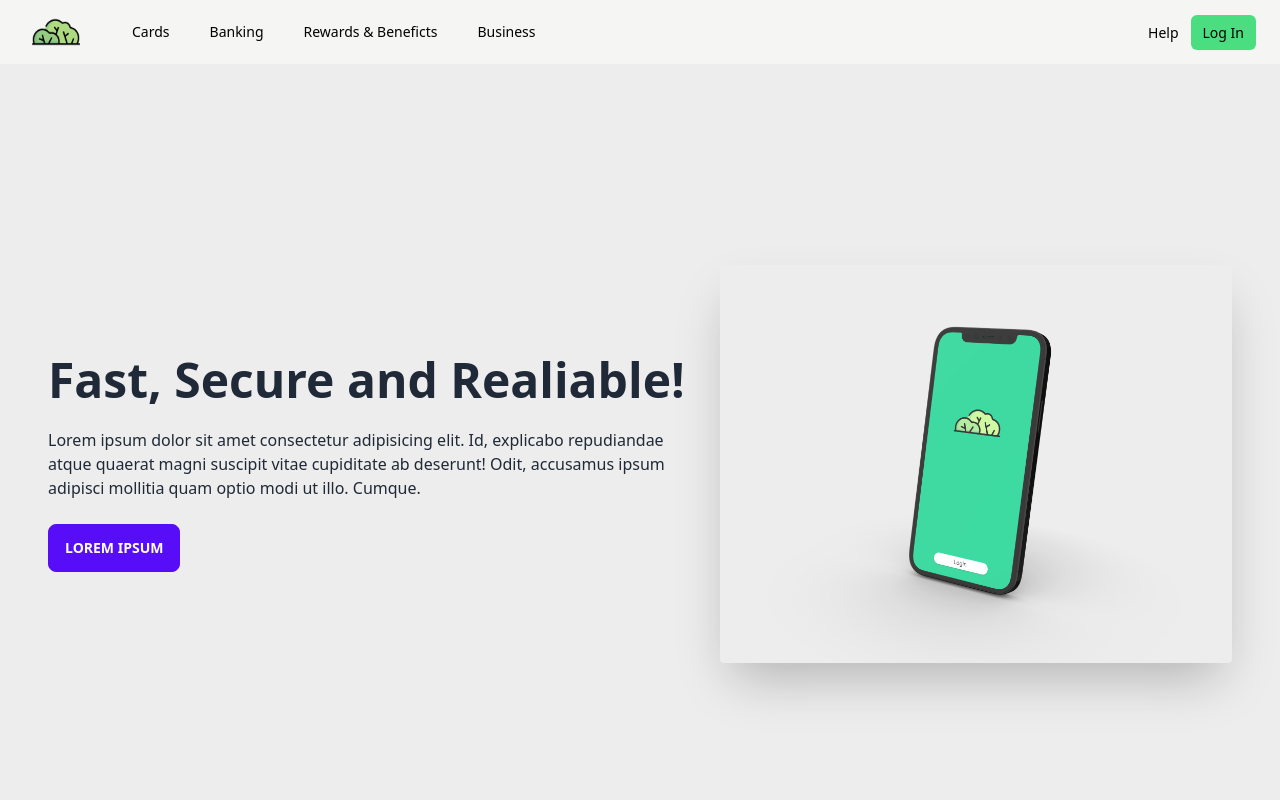
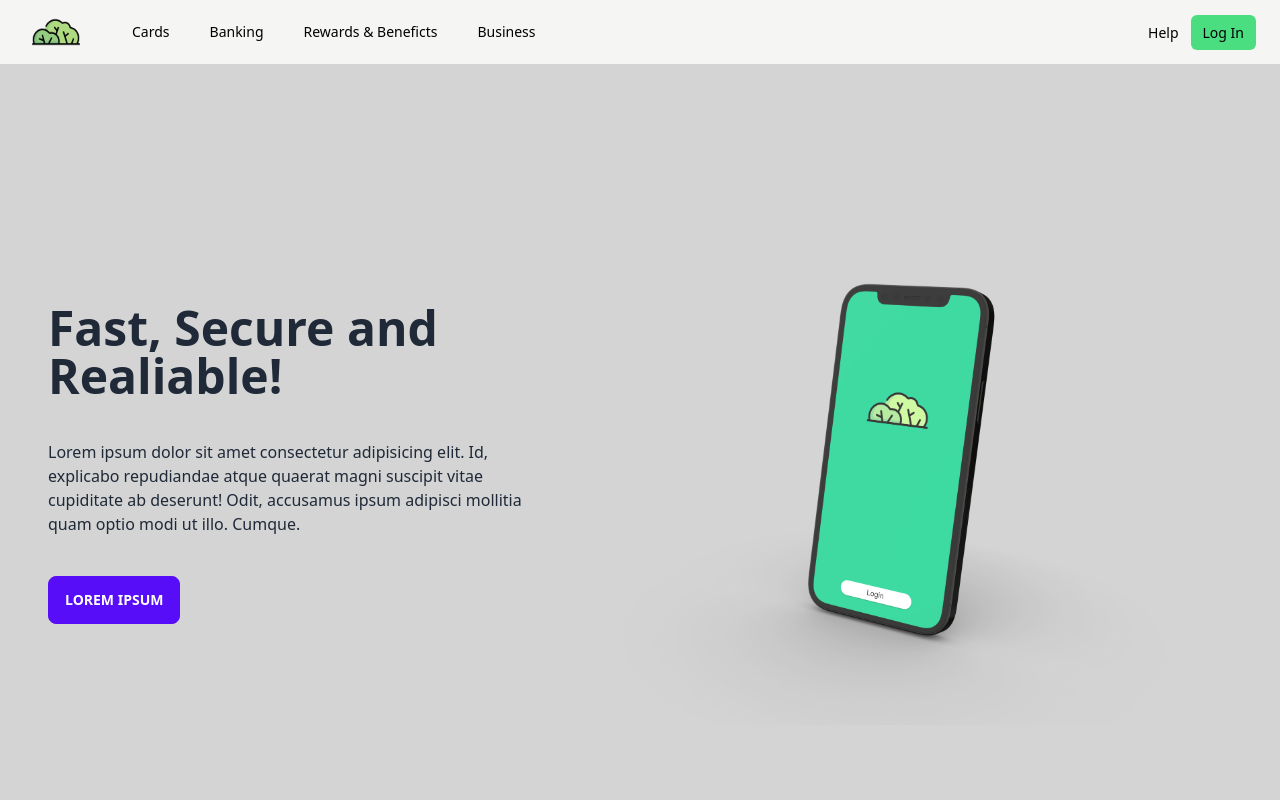
Before and after one commit to vitormiura/moitabank, a React (Vite) app in the folder web/: page / in a window 1280 px wide. Shown: the top 800 px of the page. Built offline with nearby package versions, Linux system fonts and the light colour scheme.

Commit message:
Fix things in index

```diff
--- a/web/src/pages/index.tsx
+++ b/web/src/pages/index.tsx
@@ -1,26 +1,33 @@
-import Navbar from '../../components/Navbar';
-import Footer from '../../components/Footer'
-import '../../styles/App.css'
-import Cel from "../../public/cel.png"
+import Navbar from "../../components/Navbar";
+import Footer from "../../components/Footer";
+import "../../styles/App.css";
+import Cel from "../../public/cel.png";
 
-export default function Index(){
-    return(
+export default function Index() {
+  return (
     <div>
       <Navbar />
       <div className="max-w-7xl mx-auto px-4 sm:px-6 lg:px-8">
         <div className="hero min-h-screen">
-            <div className="hero-content flex-col lg:flex-row-reverse">
-              <img src={ Cel } className="max-w-lg rounded shadow-2xl" />
+          <div className="hero-content flex-col lg:flex-row">
             <div>
-                <h1 className="text-5xl font-bold">Fast, Secure and Realiable!</h1>
-                <p className="py-6">Lorem ipsum dolor sit amet consectetur adipisicing elit. Id, explicabo repudiandae atque quaerat magni suscipit vitae cupiditate ab deserunt! Odit, accusamus ipsum adipisci mollitia quam optio modi ut illo. Cumque.
+              <h1 className="text-5xl font-bold">
+                Fast, Secure and Realiable!
+              </h1>
+              <p className="py-10">
+                Lorem ipsum dolor sit amet consectetur adipisicing elit. Id,
+                explicabo repudiandae atque quaerat magni suscipit vitae
+                cupiditate ab deserunt! Odit, accusamus ipsum adipisci mollitia
+                quam optio modi ut illo. Cumque.
               </p>
               <button className="btn btn-primary">Lorem ipsum</button>
             </div>
+
+            <img src={Cel} className="lg:max-w-2xl" />
           </div>
         </div>
       </div>
-        <Footer/>
+      <Footer />
     </div>
   );
 }
--- a/web/styles/App.css
+++ b/web/styles/App.css
@@ -1,3 +1,3 @@
 body{
-  background-color: #EDEDED;
+  background-color: #d4d4d4;
 }
```
Also changed, not shown: web/public/cel2.png (added). Lines whose indentation alone changed are shown as unchanged.
